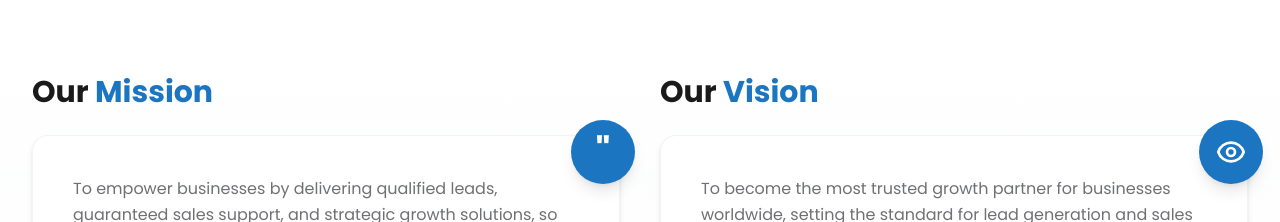
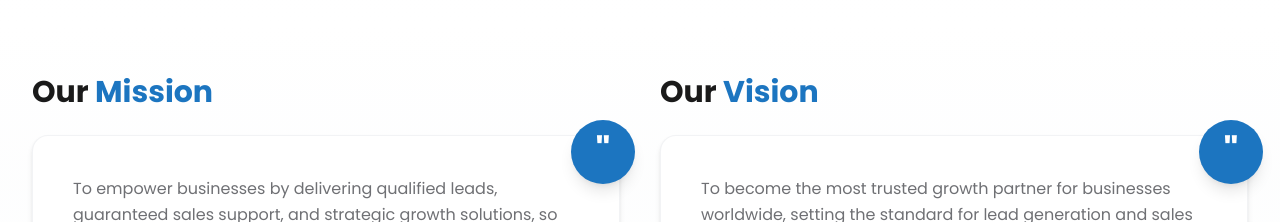
Before and after one commit to Sharmeen-Rauf/escabiz, a Next.js app: page /about in a window 1280 px wide. Shown: the part 2180-2402 px from the top of the page. Built offline with nearby package versions, Linux system fonts and the light colour scheme.

Commit message:
Replace quote icon with text on About page for a cleaner design and improved readability.

```diff
--- a/src/app/about/page.tsx
+++ b/src/app/about/page.tsx
@@ -257,10 +257,7 @@ export default function About() {
                 <div className="bg-white rounded-2xl shadow-md border border-gray-200/50 p-8 lg:p-10 relative overflow-visible">
                   {/* Quote Icon - Top Right Overlapping */}
                   <div className="absolute -top-4 -right-4 w-16 h-16 bg-[#1c75c0] rounded-full flex items-center justify-center shadow-lg z-10">
-                    <svg className="w-8 h-8 text-white" fill="none" stroke="currentColor" viewBox="0 0 24 24">
-                      <path strokeLinecap="round" strokeLinejoin="round" strokeWidth={2} d="M15 12a3 3 0 11-6 0 3 3 0 016 0z" />
-                      <path strokeLinecap="round" strokeLinejoin="round" strokeWidth={2} d="M2.458 12C3.732 7.943 7.523 5 12 5c4.478 0 8.268 2.943 9.542 7-1.274 4.057-5.064 7-9.542 7-4.477 0-8.268-2.943-9.542-7z" />
-                    </svg>
+                    <span className="text-white text-4xl font-bold">&quot;</span>
                   </div>
                   <p className="text-sm sm:text-sm md:text-base text-[#6f7074] leading-relaxed font-normal text-left">
                     To become the most trusted growth partner for businesses worldwide, setting the standard for lead generation and sales management services.
```
